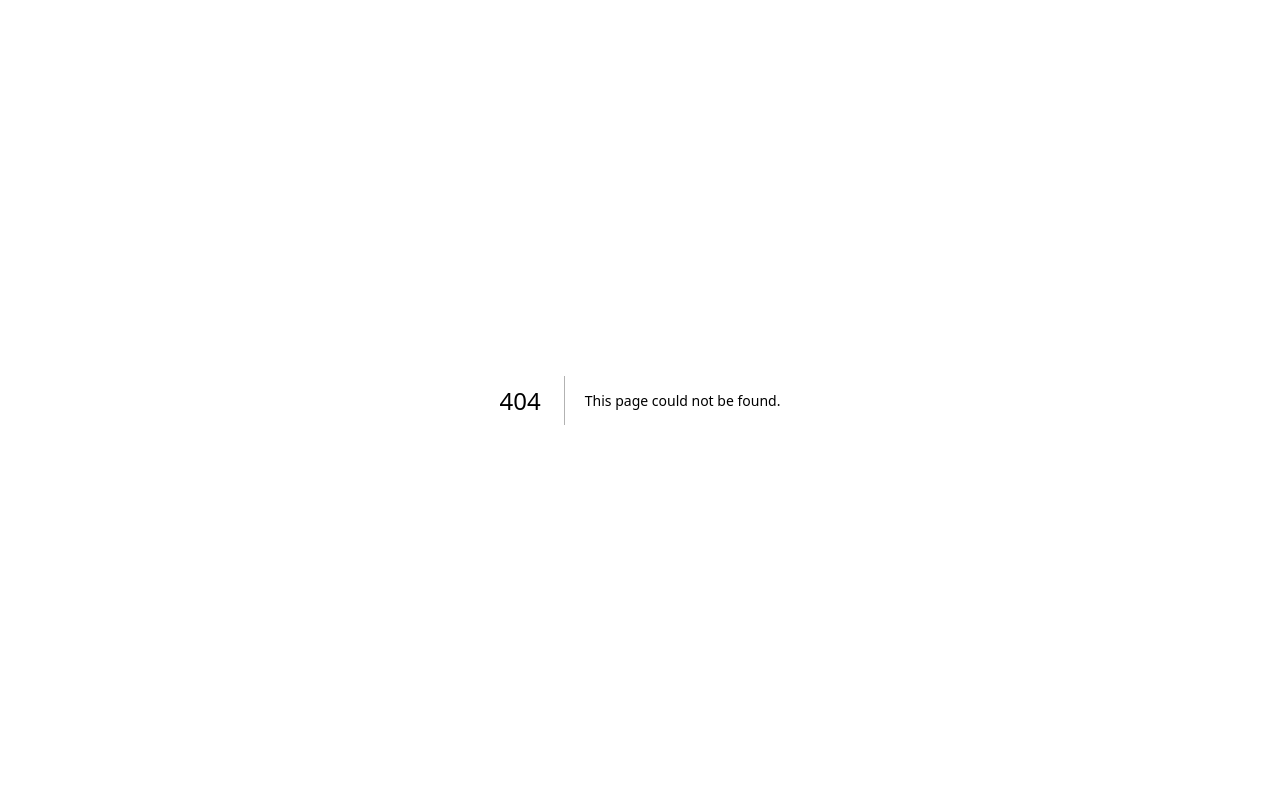
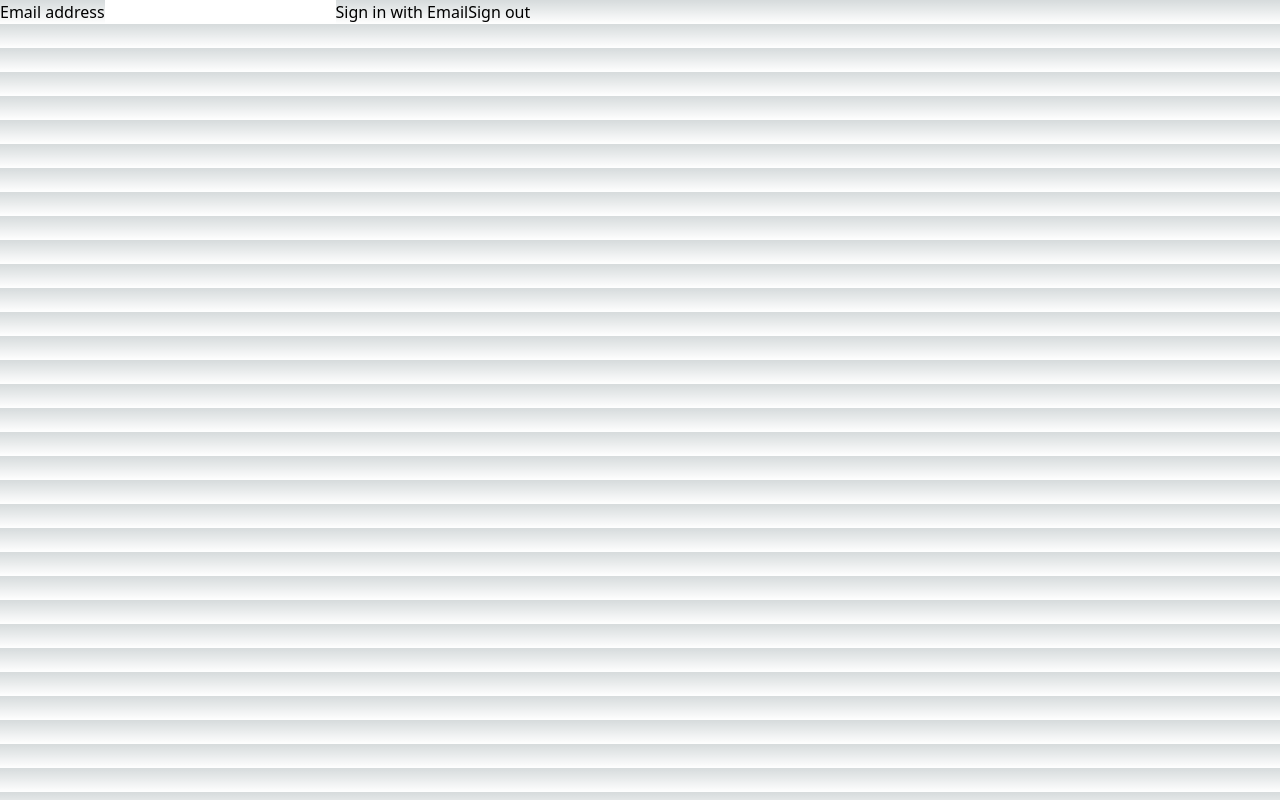
Before and after one commit to mitsu3s/placekeeper, a Next.js app: page /auth/signin in a window 1280 px wide. Before the commit this address had no page. Built offline with nearby package versions, Linux system fonts and the light colour scheme.

Commit message:
Add page for sign in

```diff
--- a/pages/api/auth/[...nextauth].ts
+++ b/pages/api/auth/[...nextauth].ts
@@ -20,6 +20,9 @@ export default NextAuth({
         }),
     ],
     secret: process.env.SECRET,
+    pages: {
+        signIn: '/auth/signin',
+    },
     callbacks: {
         async session({ session, user }) {
             // Send properties to the client, like an access_token and user id from a provider.
--- a/pages/auth.tsx
+++ /dev/null
@@ -1,38 +0,0 @@
-import { useSession, signIn, signOut } from 'next-auth/react'
-
-const AuthTest = () => {
-    const { data: session, status } = useSession()
-
-    if (status === 'loading') {
-        return <h1>Loading...</h1>
-    }
-
-    if (session) {
-        return (
-            <div>
-                Signed in as {session.user?.email} <br />
-                <button
-                    type="button"
-                    onClick={() => signOut({ callbackUrl: process.env.NEXT_PUBLIC_URL })}
-                >
-                    Sign out
-                </button>
-            </div>
-        )
-    }
-    return (
-        <div>
-            Not signed in <br />
-            <button
-                type="button"
-                onClick={() =>
-                    signIn(undefined, { callbackUrl: process.env.NEXT_PUBLIC_URL + '/auth' })
-                }
-            >
-                Sign in
-            </button>
-        </div>
-    )
-}
-
-export default AuthTest
--- /dev/null
+++ b/pages/auth/signin.tsx
@@ -0,0 +1,50 @@
+import type { GetServerSidePropsContext, InferGetServerSidePropsType } from 'next'
+import { getCsrfToken } from 'next-auth/react'
+import { signIn, signOut } from 'next-auth/react'
+import { useState } from 'react'
+
+export default function SignIn({
+    csrfToken,
+}: InferGetServerSidePropsType<typeof getServerSideProps>) {
+    const [email, setEmail] = useState('')
+
+    return (
+        <form method="post" action="/api/auth/signin/email">
+            <input name="csrfToken" type="hidden" defaultValue={csrfToken} />
+            <label>
+                Email address
+                <input
+                    type="email"
+                    id="email"
+                    name="email"
+                    className="text-black"
+                    onChange={(e) => setEmail(e.target.value)}
+                />
+            </label>
+            <button
+                type="submit"
+                onClick={() =>
+                    signIn('email', {
+                        email,
+                        callbackUrl: 'http://localhost:3000/placemap',
+                    })
+                }
+            >
+                Sign in with Email
+            </button>
+            <button
+                type="button"
+                onClick={() => signOut({ callbackUrl: process.env.NEXT_PUBLIC_URL })}
+            >
+                Sign out
+            </button>
+        </form>
+    )
+}
+
+export async function getServerSideProps(context: GetServerSidePropsContext) {
+    const csrfToken = await getCsrfToken(context)
+    return {
+        props: { csrfToken },
+    }
+}
--- a/pages/index.tsx
+++ b/pages/index.tsx
@@ -1,16 +1,22 @@
 import Link from 'next/link'
 import { useSession, signIn, signOut } from 'next-auth/react'
 import React, { useState } from 'react'
+import { useRouter } from 'next/router'
 import ToastMessage from '@/components/Toast'
 
 const Home = () => {
     const { data: session, status } = useSession()
     const [showToast, setShowToast] = useState(false)
+    const { push, asPath } = useRouter()
 
     const handleLinkClick = () => {
         if (!session) {
             setShowToast(true)
         }
+    }
+
+    const handleSignin = () => {
+        push(`/auth/signin?callbackUrl=${asPath}`)
     }
 
     const getLink = () => {
@@ -37,17 +43,9 @@ const Home = () => {
                             >
                                 Map
                             </Link>
-                            <button
-                                type="button"
-                                className="flex px-6 py-2"
-                                onClick={() =>
-                                    signIn(undefined, {
-                                        callbackUrl: process.env.NEXT_PUBLIC_URL + '/placemap',
-                                    })
-                                }
-                            >
-                                SIGN IN
-                            </button>
+                            <Link href="/auth/signin" className="flex px-6 py-2">
+                                Sign In
+                            </Link>
                         </nav>
                         <button className="flex flex-col ml-4 lg:hidden">
                             <span className="w-6 h-1 mb-1 bg-gray-800 dark:bg-white"></span>
```
